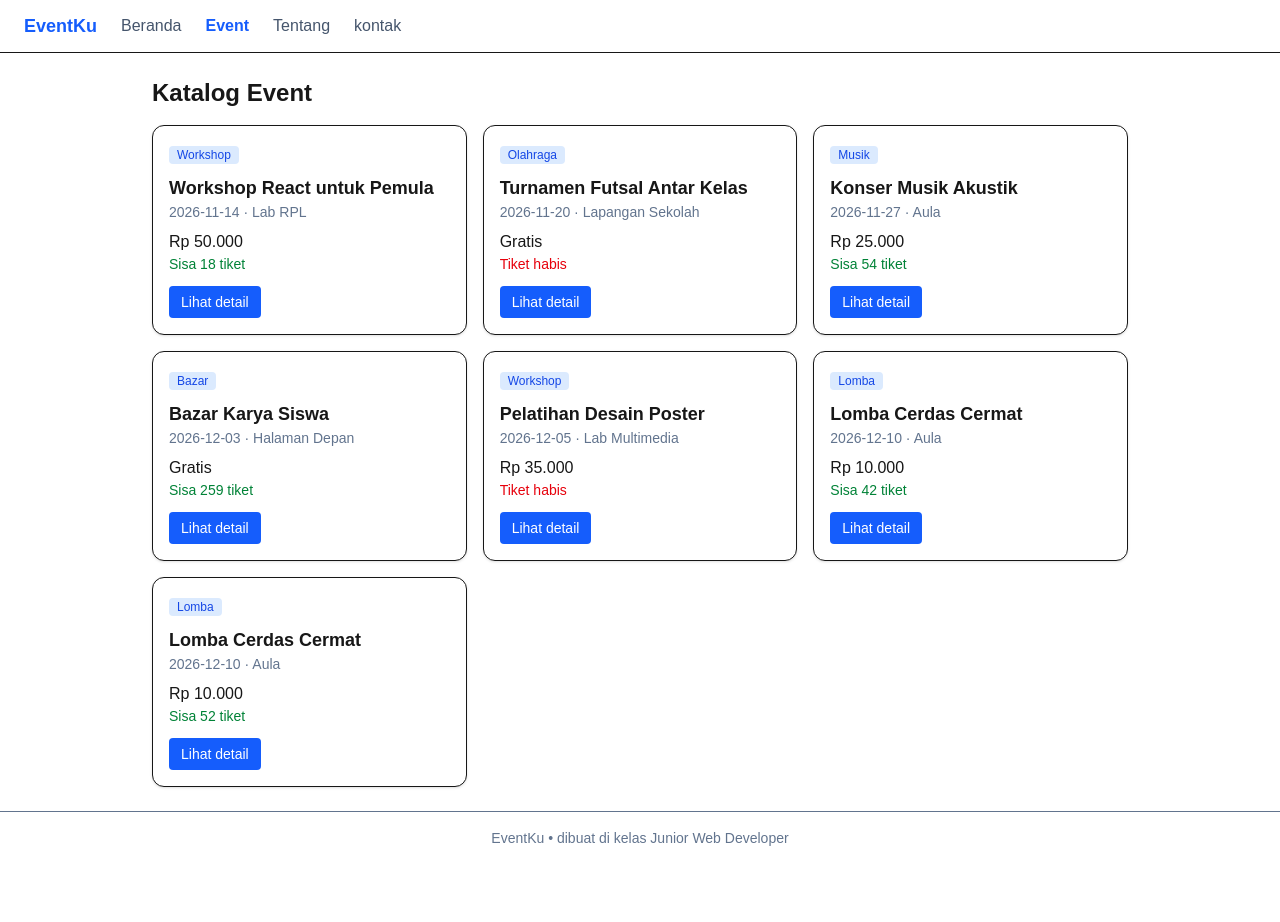
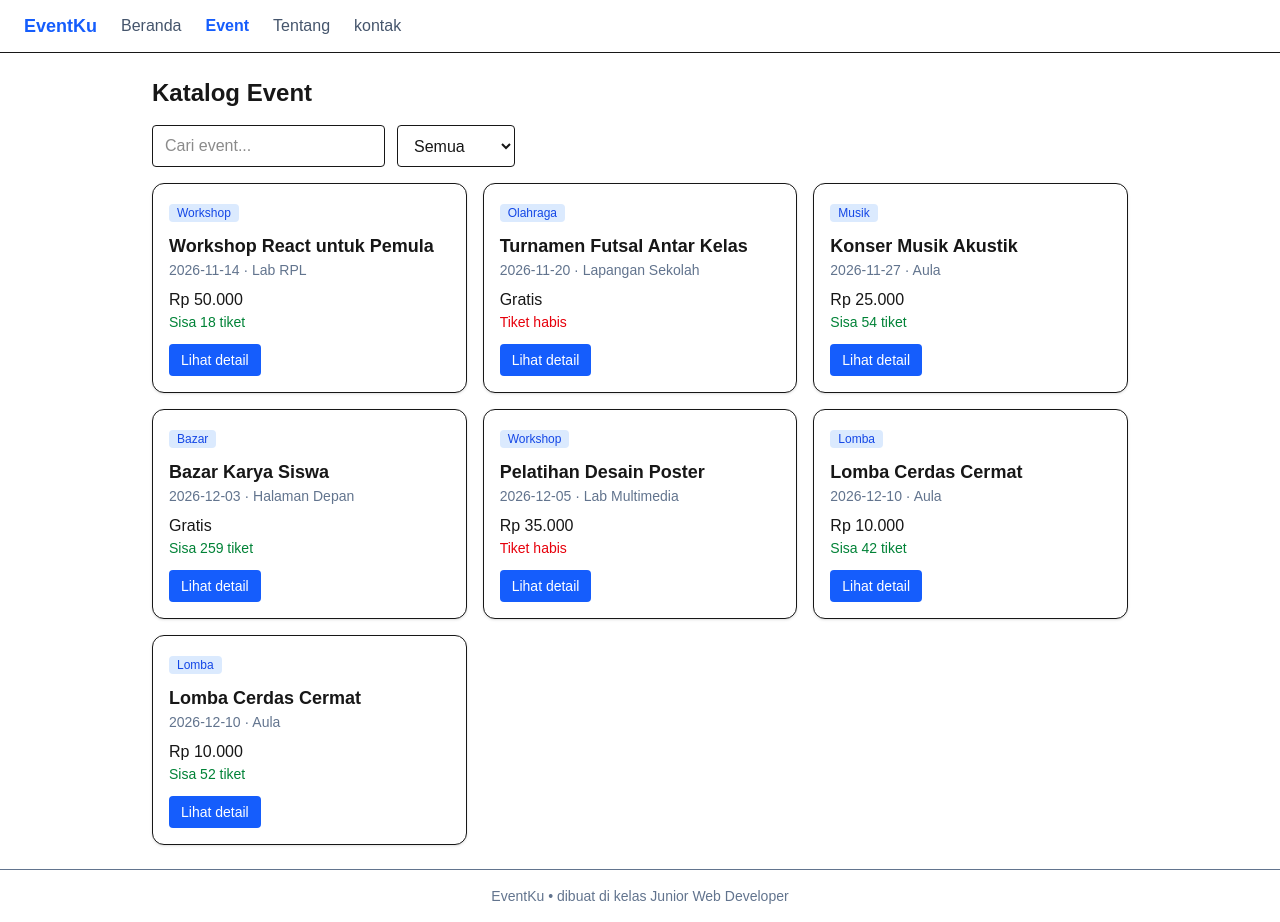
Before and after one commit to habibil1/Latihan-nextjs, a Next.js app: page /event in a window 1280 px wide. Before the commit the page ends 864 px from the top, so only its background shows below. Built offline with nearby package versions, Linux system fonts and the light colour scheme.

Commit message:
Misi5 L2: Mengganti isi event page

```diff
--- a/app/event/page.tsx
+++ b/app/event/page.tsx
@@ -1,15 +1,11 @@
 import { events } from "@/Data/events";
-import KartuEvent from "@/components/KartuEvent";
+import KatalogInteraktif from "@/components/KatalogInteraktif";
 
 export default function Katalog() {
   return (
     <div>
       <h1 className="mb-4 text-2xl font-bold">Katalog Event</h1>
-      <div className="grid gap-4 sm:grid-cols-2 lg:grid-cols-3">
-        {events.map((e) => (
-          <KartuEvent key={e.id} event={e} />
-        ))}
-      </div>
+      <KatalogInteraktif events={events} />
     </div>
   );
 }
--- a/components/KatalogInteraktif.tsx
+++ b/components/KatalogInteraktif.tsx
@@ -1,4 +1,3 @@
-"use client";
 "use client";
 import { useState } from "react";
 import type { Event } from "@/Data/events";
```
